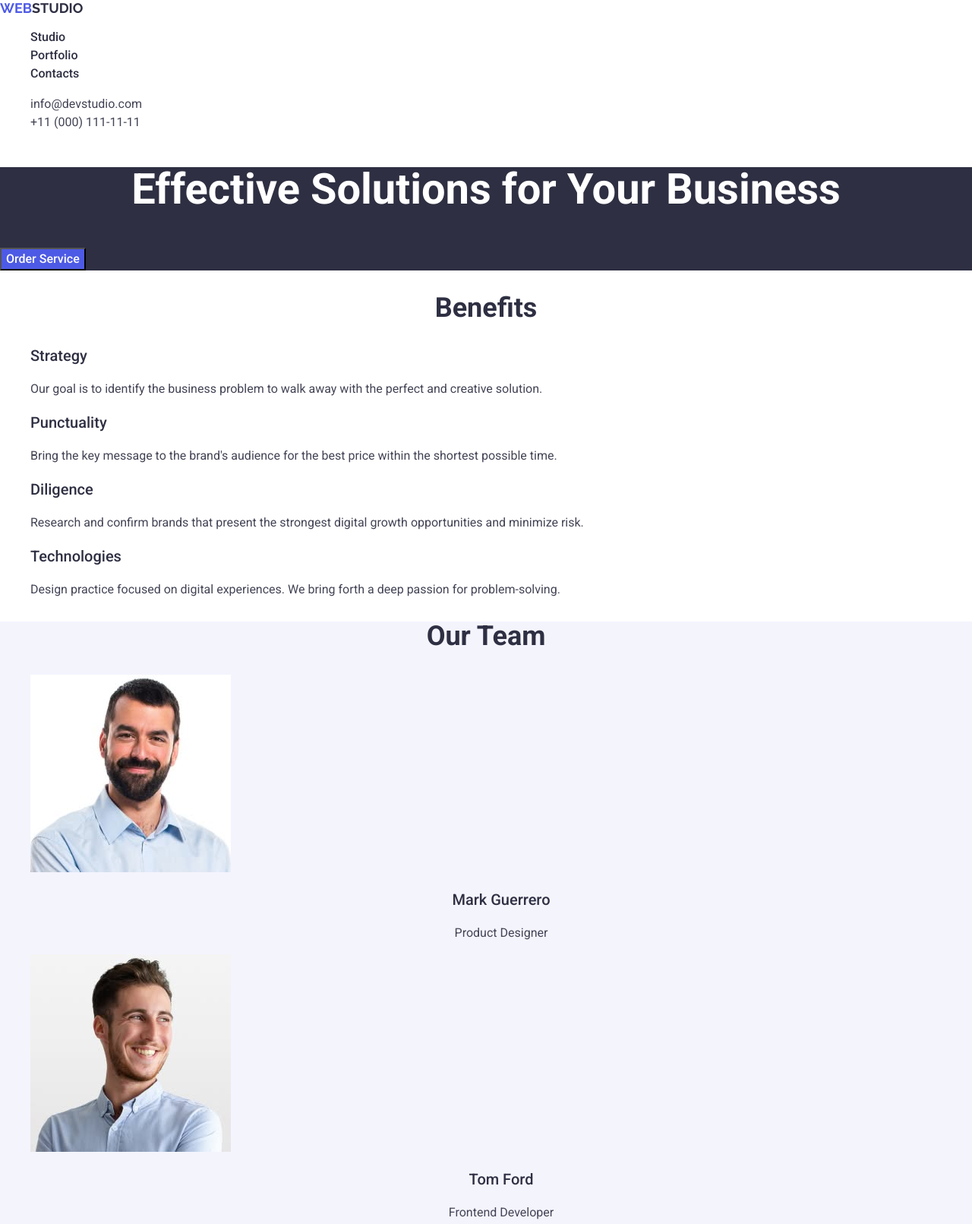
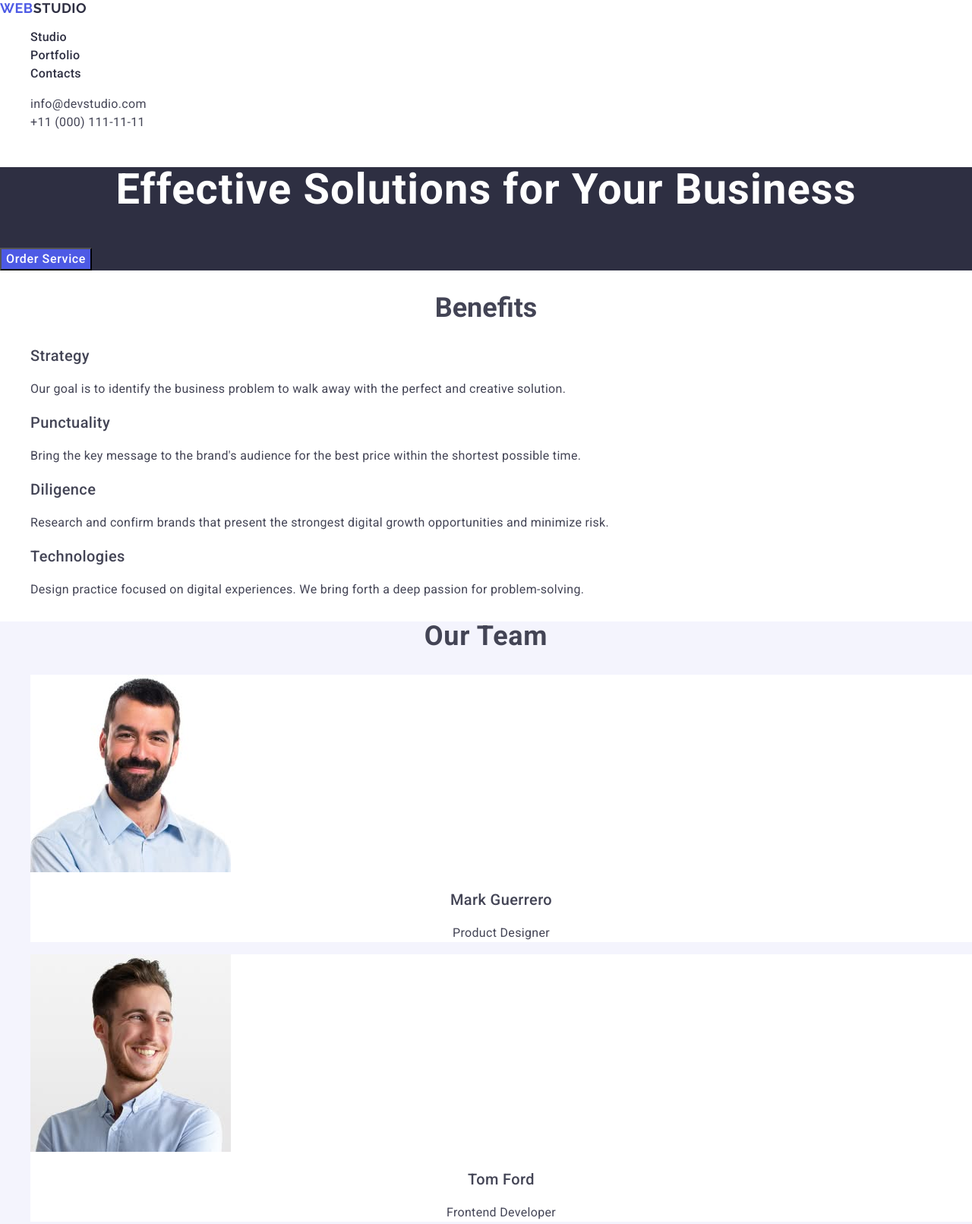
Before and after one commit to New4MAT/goit-markup-hw-02, a plain HTML site: page index.html in a window 1280 px wide. Shown: the top 1611 px of the page at 76% size. Drawn offline with nearby package versions, Linux system fonts and the light colour scheme.

Commit message:
change css

```diff
--- a/css/styles.css
+++ b/css/styles.css
@@ -1,8 +1,8 @@
 /* #region Base */
 body {
-  font-family: "Roboto", serif;
+  font-family: "Roboto", sans-serif;
   background-color: #fff;
-  color: rgb(46, 47, 66);
+  color: #434455;
   font-size: 16px;
 }
 /* #endregion */
@@ -51,11 +51,11 @@ address {
 /* #region Header */
 .logo {
   color: #4d5ae5;
-  font-family: Raleway;
+  font-family: "Raleway", sans-serif;
   font-size: 18px;
   font-weight: 700;
-  line-height: 21px;
-  letter-spacing: 3%;
+  line-height: 1.17;
+  letter-spacing: 0.03em;
   text-align: left;
   text-transform: uppercase;
 }
@@ -72,7 +72,7 @@ address {
   color: rgb(46, 47, 66);
   font-weight: 500;
   line-height: 24px;
-  letter-spacing: 2%;
+  letter-spacing: 0.02em;
   text-align: left;
 }
 
@@ -86,7 +86,7 @@ address {
 .contacts-link {
   color: rgb(67, 68, 85);
   line-height: 24px;
-  letter-spacing: 2%;
+  letter-spacing: 0.02em;
   text-align: left;
 }
 /* #endregion */
@@ -100,17 +100,23 @@ address {
   font-size: 56px;
   font-weight: 700;
   line-height: 107%;
-  letter-spacing: 2%;
+  letter-spacing: 0.02em;
   text-align: center;
 }
 
 .hero-button {
   color: rgb(255, 255, 255);
+  font-family: "Roboto", sans-serif;
   font-weight: 500;
   line-height: 150%;
-  letter-spacing: 4%;
+  letter-spacing: 0.04em;
   text-align: left;
-  background: #4d5ae5;
+  background-color: #4d5ae5;
+}
+
+.hero-button:hover,
+.hero-button:focus {
+  background-color: #404bbf;
 }
 /* #endregion */
 
@@ -119,13 +125,13 @@ address {
   font-size: 20px;
   font-weight: 500;
   line-height: 120%;
-  letter-spacing: 2%;
+  letter-spacing: 0.02em;
   text-align: left;
 }
-.benefits-descr {
+.benefits-desc {
   color: rgb(67, 68, 85);
   line-height: 150%;
-  letter-spacing: 2%;
+  letter-spacing: 0.02em;
   text-align: left;
 }
 /* #endregion */
@@ -138,22 +144,26 @@ address {
   font-size: 36px;
   font-weight: 700;
   line-height: 111%;
-  letter-spacing: 2%;
+  letter-spacing: 0.02em;
   text-align: center;
+  text-transform: capitalize;
 }
 
+.team-card {
+  background-color: #ffffff;
+}
 .team-name {
   font-size: 20px;
   font-weight: 500;
   line-height: 120%;
-  letter-spacing: 2%;
+  letter-spacing: 0.02em;
   text-align: center;
 }
 
 .team-desc {
   color: rgb(67, 68, 85);
   line-height: 150%;
-  letter-spacing: 2%;
+  letter-spacing: 0.02em;
   text-align: center;
 }
 /* #endregion */
@@ -163,20 +173,21 @@ address {
   font-size: 36px;
   font-weight: 700;
   line-height: 111%;
-  letter-spacing: 2%;
+  letter-spacing: 0.02em;
   text-align: center;
+  text-transform: capitalize;
 }
 
 .portfolio-name {
   font-size: 20px;
   font-weight: 500;
   line-height: 120%;
-  letter-spacing: 2%;
+  letter-spacing: 0.02em;
   text-align: left;
 }
 .portfolio-desc {
   line-height: 150%;
-  letter-spacing: 2%;
+  letter-spacing: 0.02em;
   text-align: left;
 }
 /* #endregion */
@@ -186,9 +197,16 @@ address {
   background-color: #2e2f42;
 }
 
+.footer-logo {
+  font-family: "Raleway", sans-serif;
+  line-height: 1.17;
+  letter-spacing: 0.03em;
+  text-align: left;
+}
 .footer-decs {
-  line-height: 150%;
-  letter-spacing: 2%;
+  color: #f4f4fd;
+  line-height: 1.5;
+  letter-spacing: 0.02em;
   text-align: left;
 }
 /* #endregion */
--- a/index.html
+++ b/index.html
@@ -72,30 +72,28 @@
         <ul class="benefits-list">
           <li class="benefits-item">
             <h3 class="subject benefits-name">Strategy</h3>
-            <p class="desc benefits-descr">
+            <p class="desc benefits-desc">
               Our goal is to identify the business problem to walk away with the
               perfect and creative solution.
             </p>
           </li>
           <li class="benefits-item">
             <h3 class="subject benefits-name">Punctuality</h3>
-            <p class="desc benefits-descr">
+            <p class="desc benefits-desc">
               Bring the key message to the brand's audience for the best price
               within the shortest possible time.
             </p>
           </li>
-
-          <li class="benefits-item"></li>
-          <li>
+          <li class="benefits-item">
             <h3 class="subject benefits-name">Diligence</h3>
-            <p class="desc benefits-descr">
+            <p class="desc benefits-desc">
               Research and confirm brands that present the strongest digital
               growth opportunities and minimize risk.
             </p>
           </li>
           <li class="benefits-item">
             <h3 class="subject benefits-name">Technologies</h3>
-            <p class="desc benefits-descr">
+            <p class="desc benefits-desc">
               Design practice focused on digital experiences. We bring forth a
               deep passion for problem-solving.
             </p>
@@ -199,7 +197,7 @@
               width="360"
               height="300"
             />
-            <h3 class="subject portfolio-name">Taxi Servise</h3>
+            <h3 class="subject portfolio-name">Taxi Service</h3>
             <p class="desc portfolio-decs">Marketing</p>
           </li>
           <li class="portfolio-item">
```
